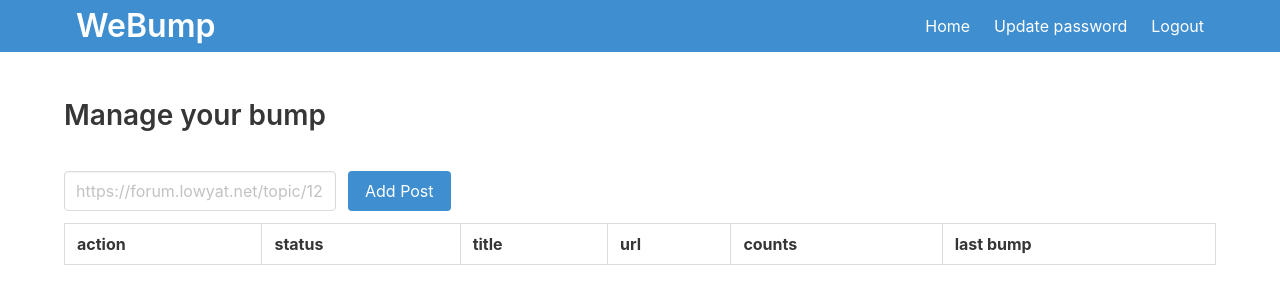
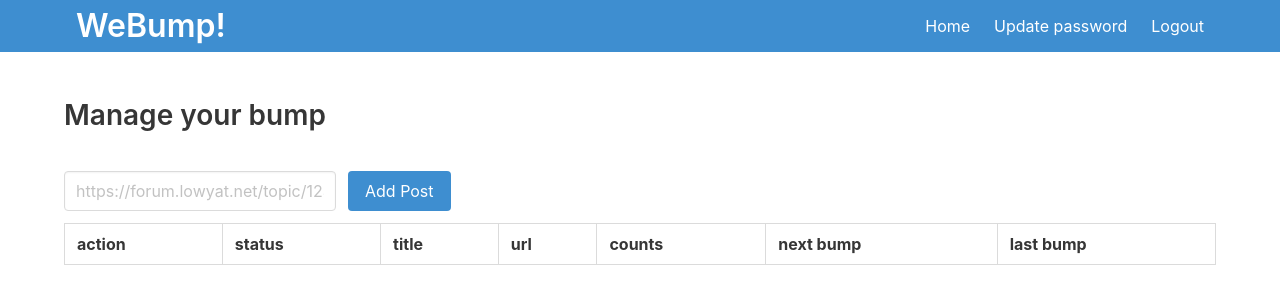
Before and after one commit to donaldng/bumpbot, a Flask app: page / in a window 1280 px wide. Shown: the top 304 px of the page. Run offline with Flask 2, Linux system fonts and the light colour scheme; the visitor is signed in with stand-in values (Sample User, id 1); data that the repository does not hold is empty; parts of the project's set-up code (start-up, migrations or seed data) failed here and were passed over; some libraries are stand-ins or nearby versions.

Commit message:
Changed WeBump to WeBump!

```diff
--- a/src/templates/index.html
+++ b/src/templates/index.html
@@ -2,13 +2,13 @@
 <link rel="stylesheet" href="https://cdnjs.cloudflare.com/ajax/libs/bulma/0.6.2/css/bulma.min.css">
 <script src="https://ajax.googleapis.com/ajax/libs/jquery/3.3.1/jquery.min.js"></script>
 <script defer src="https://use.fontawesome.com/releases/v5.0.6/js/all.js"></script>
-<title>WeBump</title>
+<title>WeBump! Bump as a Service</title>
 
 <section class="hero is-info">
     <div class="hero-body">
         <div class="container">
             <h1 class="title">
-                WeBump
+                WeBump!
             </h1>
 
             <h2 class="subtitle">
--- a/src/templates/manage.html
+++ b/src/templates/manage.html
@@ -2,7 +2,7 @@
 <link rel="stylesheet" href="https://cdnjs.cloudflare.com/ajax/libs/bulma/0.6.2/css/bulma.min.css">
 <script src="https://ajax.googleapis.com/ajax/libs/jquery/3.3.1/jquery.min.js"></script>
 <script defer src="https://use.fontawesome.com/releases/v5.0.6/js/all.js"></script>
-<title>WeBump</title>
+<title>WeBump! Bump as a Service</title>
 
 <section class="hero is-info">
     <div class="hero-head">
@@ -12,7 +12,7 @@
                     <div class="navbar-brand">
                         <div class="navbar-item">
                             <h1 class="title">
-                                <a href="/" class="has-text-white">WeBump</a>
+                                <a href="/" class="has-text-white">WeBump!</a>
                             </h1>
                         </div>
                     </div>
@@ -76,6 +76,7 @@
                         <th>title</th>
                         <th>url</th>
                         <th>counts</th>
+                        <th>next bump</th>
                         <th>last bump</th>
                     </tr>
                 </thead>
@@ -95,6 +96,7 @@
                         <td>{{ x.title }}</td>
                         <td>{{ x.url }}</td>
                         <td>{{ x.count }}</td>
+                        <td>{{ (x.next_execution | time2date) if x.next_execution != 0 else "Pending to be scheduled @ 12am" }}</td>
                         <td>{{ (x.last_bump | time2date) if x.count > 0 else "-" }}</td>
                     </tr>
                     {% endfor %}
--- a/src/templates/updatePassword.html
+++ b/src/templates/updatePassword.html
@@ -1,7 +1,7 @@
 <!DOCTYPE html>
 <link rel="stylesheet" href="https://cdnjs.cloudflare.com/ajax/libs/bulma/0.6.2/css/bulma.min.css">
 <script defer src="https://use.fontawesome.com/releases/v5.0.6/js/all.js"></script>
-<title>WeBump</title>
+<title>WeBump! Bump as a Service</title>
 
 <section class="hero is-info">
     <div class="hero-head">
@@ -11,7 +11,7 @@
                     <div class="navbar-brand">
                         <div class="navbar-item">
                             <h1 class="title">
-                                <a href="/" class="has-text-white">WeBump</a>
+                                <a href="/" class="has-text-white">WeBump!</a>
                             </h1>
                         </div>
                     </div>
```
